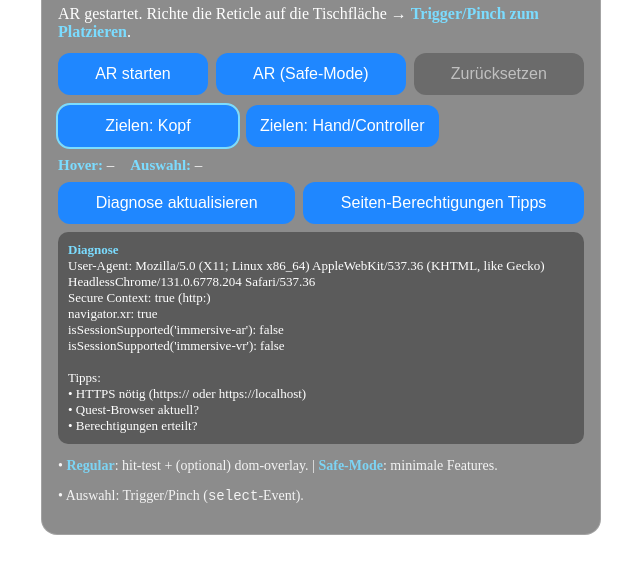
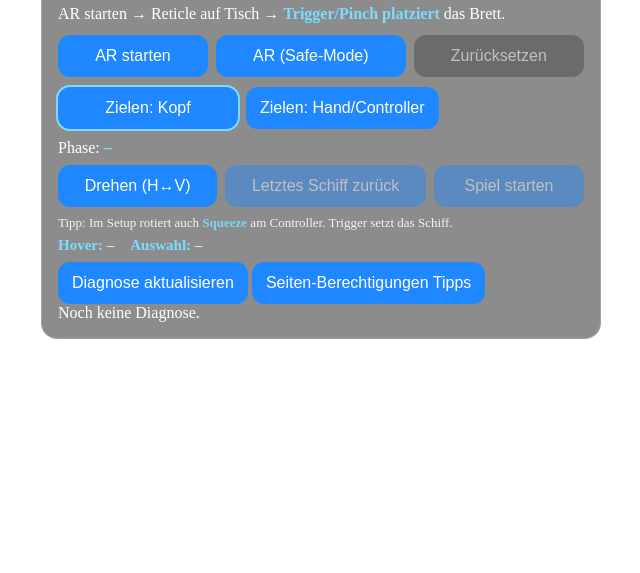
Before and after one commit to Cesarus85/battleshipnew, a plain HTML site: page index.html in a window 1280 px wide. Shown: the part 43-616 px from the top of the page, without its empty margins (319-959 px from the left). Drawn offline with nearby package versions, Linux system fonts and the light colour scheme.

Commit message:
Update index.html

```diff
--- a/index.html
+++ b/index.html
@@ -3,13 +3,14 @@
 <head>
   <meta charset="utf-8" />
   <meta name="viewport" content="width=device-width, initial-scale=1, viewport-fit=cover" />
-  <title>AR Battleship – Diagnose Build</title>
+  <title>AR Battleship – Step 3 (Schiffe-Editor)</title>
   <link rel="stylesheet" href="./styles.css" />
   <style>
-    /* Kleine Debug-Erweiterung */
-    #debug { font-size: 13px; white-space: pre-wrap; background: rgba(0,0,0,.35); padding: 10px; border-radius: 10px; }
-    #debug strong { color: #7bdcff; }
-    .btnrow { display:flex; gap:8px; flex-wrap:wrap; margin:8px 0; }
+    #fleet { display:flex; gap:8px; flex-wrap:wrap; font-size:14px; opacity:.95; }
+    #fleet .pill { padding:4px 8px; border:1px solid rgba(255,255,255,.25); border-radius:999px; }
+    #setupBtns { display:flex; gap:8px; flex-wrap:wrap; margin:8px 0; }
+    #setupBtns button { min-width:150px; }
+    #phase { font-weight:600; color:#7bdcff; }
   </style>
 </head>
 <body>
@@ -17,21 +18,31 @@
   <div id="overlay">
     <div id="ui">
       <h1>AR Battleship</h1>
-      <p id="status">
-  AR gestartet. Richte die Reticle auf die Tischfläche → <strong>Trigger/Pinch zum Platzieren</strong>.
-      </p>
+      <p id="status">AR starten → Reticle auf Tisch → <strong>Trigger/Pinch platziert</strong> das Brett.</p>
 
       <div class="buttons">
         <button id="btnStart">AR starten</button>
         <button id="btnStartSafe">AR (Safe-Mode)</button>
-        <button id="btnPlace" disabled style="display:none">Hier platzieren</button>
         <button id="btnReset" disabled>Zurücksetzen</button>
       </div>
 
-      <div id="aimToggle" class="toggle">
+      <div class="toggle">
         <button id="btnAimGaze" class="active">Zielen: Kopf</button>
         <button id="btnAimController">Zielen: Hand/Controller</button>
         <span id="aimInfo"></span>
+      </div>
+
+      <div id="setup" style="margin-top:6px;">
+        <div>Phase: <span id="phase">–</span></div>
+        <div id="fleet"></div>
+        <div id="setupBtns">
+          <button id="btnRotate">Drehen (H↔V)</button>
+          <button id="btnUndo" disabled>Letztes Schiff zurück</button>
+          <button id="btnStartGame" disabled>Spiel starten</button>
+        </div>
+        <div style="font-size:13px;opacity:.9">
+          Tipp: Im Setup rotiert auch <strong>Squeeze</strong> am Controller. Trigger setzt das Schiff.
+        </div>
       </div>
 
       <div id="hud">
@@ -44,15 +55,11 @@
         <button id="btnPerms">Seiten-Berechtigungen Tipps</button>
       </div>
       <div id="debug">Noch keine Diagnose.</div>
-
-      <div id="hints">
-        <p>• <strong>Regular</strong>: hit-test + (optional) dom-overlay. | <strong>Safe-Mode</strong>: minimale Features.</p>
-        <p>• Auswahl: Trigger/Pinch (<code>select</code>-Event).</p>
-      </div>
     </div>
   </div>
 
   <canvas id="xr-canvas"></canvas>
+
   <script type="module" src="./main.js"></script>
 </body>
 </html>
```
